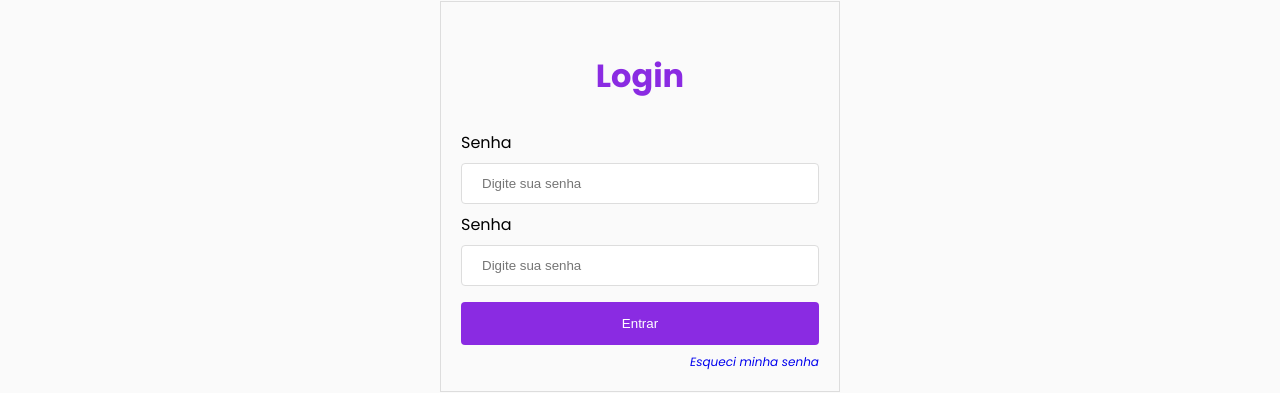
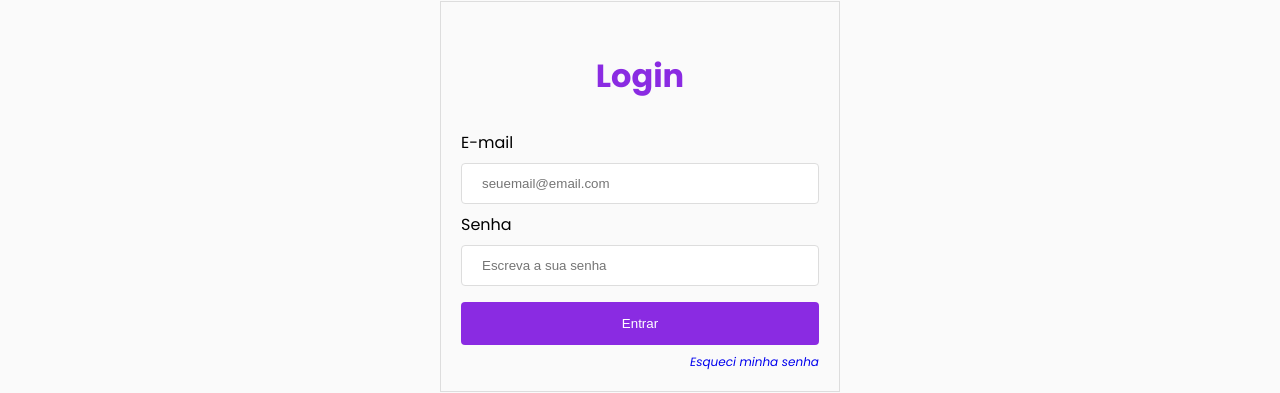
Before and after one commit to gabrieldasilvadev/product-manager, a React (Vite) app: page /login in a window 1280 px wide. Shown: the part 214-607 px from the top of the page. Built offline with nearby package versions, Linux system fonts and the light colour scheme.

Commit message:
Add props on inputText

```diff
--- a/src/components/InputText/index.jsx
+++ b/src/components/InputText/index.jsx
@@ -1,11 +1,11 @@
 import React from 'react';
 import { Input } from '../../styles/FormStyles';
 
-const InputText = () => {
+const InputText = (props) => {
   return (
     <div>
-      <label htmlFor="senha">Senha</label>
-      <Input id="senha" placeholder="Digite sua senha"></Input>
+      <label htmlFor={props.id}>{props.text}</label>
+      <Input id={props.id} placeholder={props.placeholder}></Input>
     </div>
   );
 };
```
